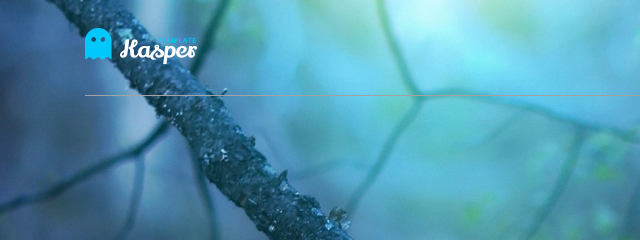
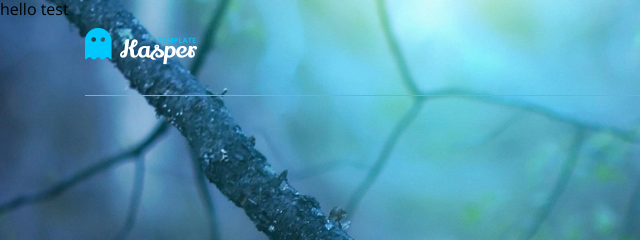
Before and after one commit to AhmedMashhour0/Elzero_Kasper_Template, a plain HTML site: page index.html in a window 1280 px wide. Shown: the top 240 px of the page, 0-640 px from the left. Drawn offline with nearby package versions, Linux system fonts and the light colour scheme.

Commit message:
update test

```diff
--- a/index.html
+++ b/index.html
@@ -41,4 +41,5 @@
         </div>
     </header>
     <!-- Header-End -->
+    hello test
 </body>
```
